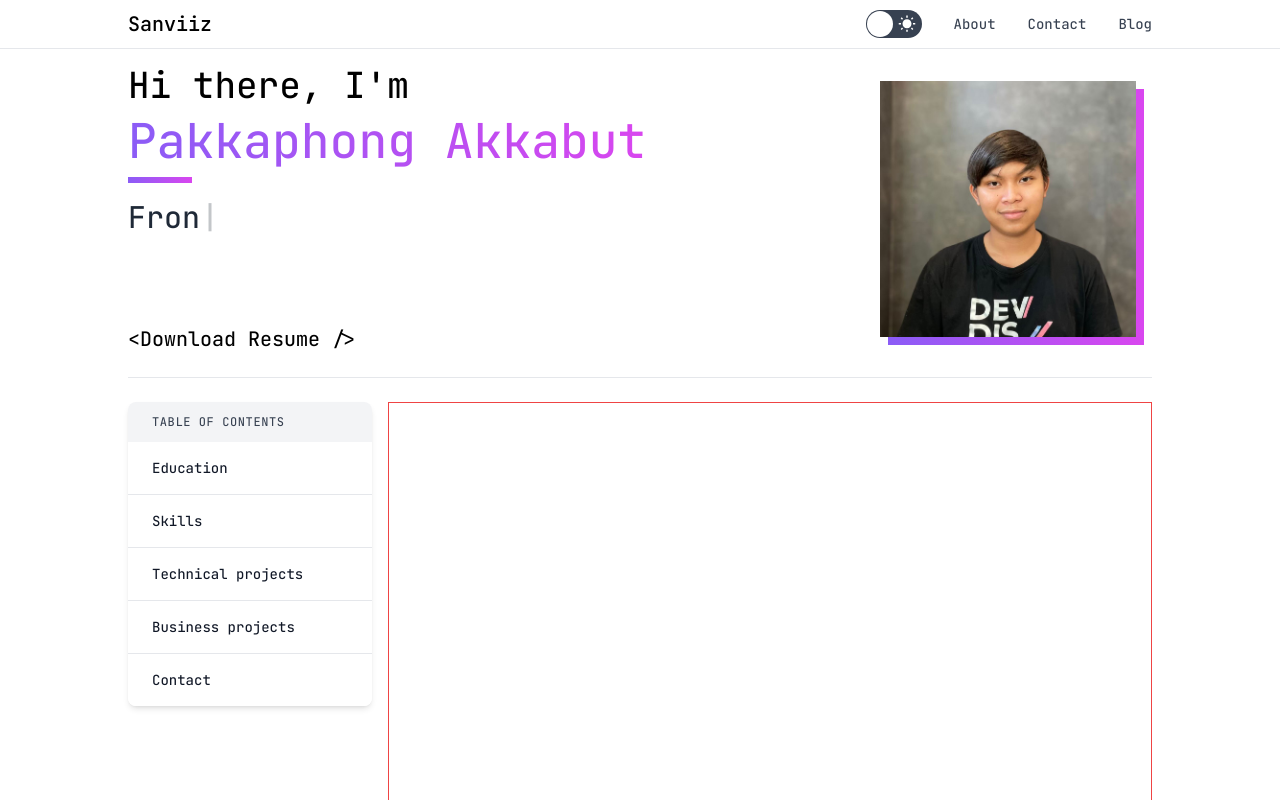
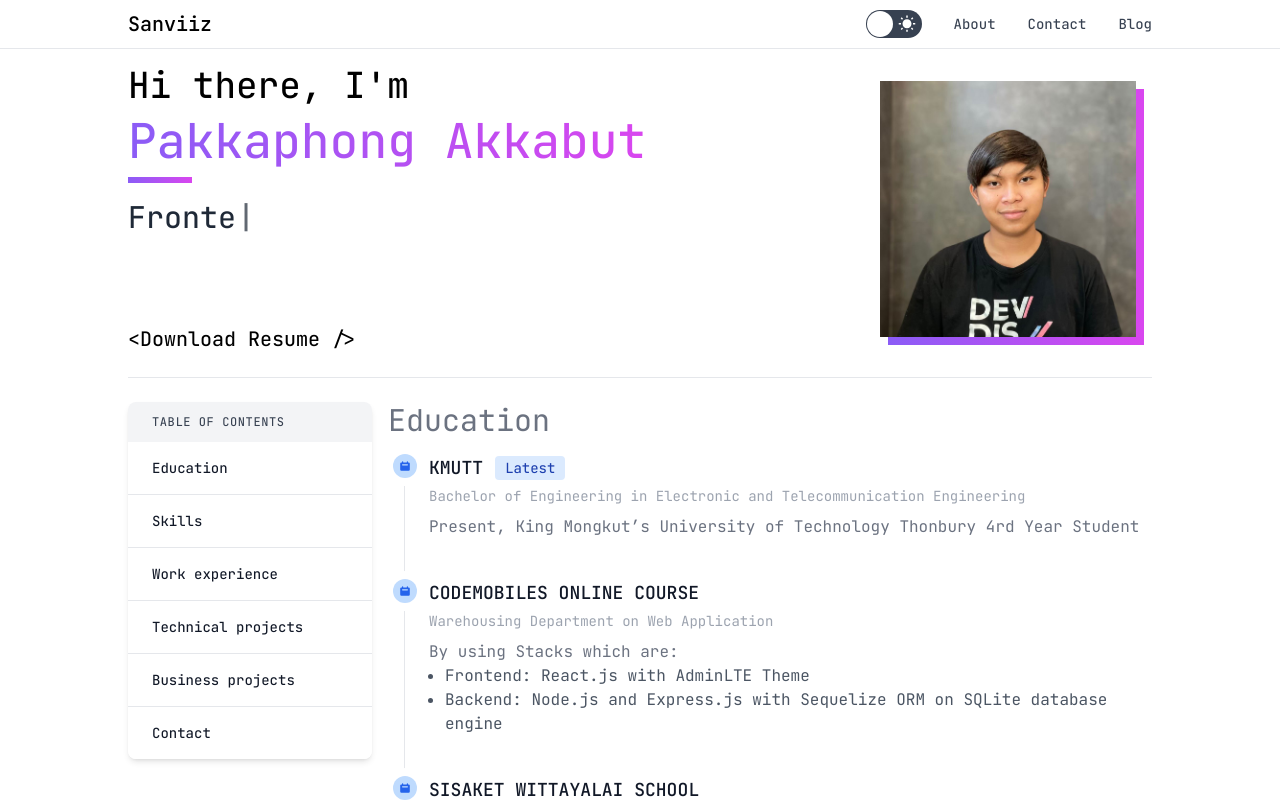
Before and after one commit to sanviiz/sanviiz.github.io, a Next.js app: page / in a window 1280 px wide. Shown: the top 800 px of the page. Built offline with nearby package versions, Linux system fonts and the light colour scheme.

Commit message:
Add: styling education section

```diff
--- /dev/null
+++ b/components/EducationSection/EducationSection.tsx
@@ -0,0 +1,84 @@
+import { Education } from '@helper/types'
+import React from 'react'
+
+const EducationSection = () => {
+	const educationList: Education[] = [
+		{
+			academy: 'KMUTT',
+			program: 'Bachelor of Engineering in Electronic and Telecommunication Engineering',
+			description:
+				'Present, King Mongkut’s University of Technology Thonbury 4rd Year Student',
+		},
+		{
+			academy: 'CODEMOBILES ONLINE COURSE',
+			program: 'Warehousing Department on Web Application',
+			description: 'By using Stacks which are:',
+			list: [
+				'Frontend: React.js with AdminLTE Theme',
+				'Backend: Node.js and Express.js with Sequelize ORM on SQLite database engine',
+			],
+		},
+		{
+			academy: 'SISAKET WITTAYALAI SCHOOL',
+			program: 'Science and Mathematics Program',
+			description: 'Graduated April 2018',
+		},
+	]
+
+	return (
+		<>
+			<span className="text-3xl font-normal text-gray-500 transition-all dark:text-gray-300">
+				Education
+			</span>
+			<div className="pl-4 pt-4">
+				<ol className="relative border-l border-gray-200 dark:border-gray-700">
+					{educationList.map((education, index) => (
+						<li className="mb-10 ml-6" key={index}>
+							<span className="absolute -left-3 flex h-6 w-6 items-center justify-center rounded-full bg-blue-200 ring-8 ring-white dark:bg-blue-900 dark:ring-gray-900">
+								<svg
+									className="h-3 w-3 text-blue-600 dark:text-blue-400"
+									fill="currentColor"
+									viewBox="0 0 20 20"
+									xmlns="http://www.w3.org/2000/svg"
+								>
+									<path
+										fillRule="evenodd"
+										d="M6 2a1 1 0 00-1 1v1H4a2 2 0 00-2 2v10a2 2 0 002 2h12a2 2 0 002-2V6a2 2 0 00-2-2h-1V3a1 1 0 10-2 0v1H7V3a1 1 0 00-1-1zm0 5a1 1 0 000 2h8a1 1 0 100-2H6z"
+										clipRule="evenodd"
+									></path>
+								</svg>
+							</span>
+							<h3 className="mb-1 flex items-center text-lg font-semibold text-gray-900 dark:text-white">
+								{education.academy}{' '}
+								{index === 0 && (
+									<span className="mr-2 ml-3 rounded bg-blue-100 px-2.5 py-0.5 text-sm font-medium text-blue-800 dark:bg-blue-200 dark:text-blue-800">
+										Latest
+									</span>
+								)}
+							</h3>
+							<time className="mb-2 block text-sm font-normal leading-normal text-gray-400 dark:text-gray-500">
+								{education.program}
+							</time>
+							<p
+								className={`text-base font-normal text-gray-500 dark:text-gray-400 ${
+									education?.list ? 'mb-0' : 'mb-4'
+								}`}
+							>
+								{education.description}
+							</p>
+							{education?.list && (
+								<ul className="mb-4 ml-4 list-disc text-base font-normal text-gray-600 transition-all dark:text-gray-400">
+									{education.list.map((listElement, index) => {
+										return <li key={index}>{listElement}</li>
+									})}
+								</ul>
+							)}
+						</li>
+					))}
+				</ol>
+			</div>
+		</>
+	)
+}
+
+export default EducationSection
--- a/components/Layout/Footer.tsx
+++ b/components/Layout/Footer.tsx
@@ -3,7 +3,7 @@ import React, { FC } from 'react'
 const Footer: FC = () => {
 	return (
 		<>
-			<footer className="bg-white p-4 transition-all dark:bg-gray-800 xs:p-8">
+			<footer className="bg-white p-4 transition-all dark:bg-gray-800 xs:px-8">
 				<div className="container mx-auto max-w-5xl">
 					<div className="md:flex md:justify-between">
 						<div className="mb-6 md:mb-0">
--- a/components/TableOfContents/TableOfContents.tsx
+++ b/components/TableOfContents/TableOfContents.tsx
@@ -1,6 +1,34 @@
 import React, { FC } from 'react'
+import { TableContents } from '@helper/types'
 
 const TableOfContents: FC = () => {
+	const contentList: TableContents[] = [
+		{
+			label: 'Education',
+			link: '#education',
+		},
+		{
+			label: 'Skills',
+			link: '#skills',
+		},
+		{
+			label: 'Work experience',
+			link: '#workexperience',
+		},
+		{
+			label: 'Technical projects',
+			link: '#technicalprojects',
+		},
+		{
+			label: 'Business projects',
+			link: '#businessprojects',
+		},
+		{
+			label: 'Contact',
+			link: '#contact',
+		},
+	]
+
 	return (
 		<>
 			<div className="overflow-hidden rounded-lg shadow-md lg:sticky lg:top-16">
@@ -16,31 +44,20 @@ const TableOfContents: FC = () => {
 						</tr>
 					</thead>
 					<tbody>
-						<tr className="border-b bg-white transition-all dark:border-gray-700 dark:bg-gray-800">
-							<td className="cursor-pointer whitespace-nowrap py-4 px-6 text-sm font-medium text-gray-900 transition-all hover:underline dark:text-white">
-								Education
-							</td>
-						</tr>
-						<tr className="border-b bg-white transition-all dark:border-gray-700 dark:bg-gray-800">
-							<td className="cursor-pointer whitespace-nowrap py-4 px-6 text-sm font-medium text-gray-900 transition-all hover:underline dark:text-white">
-								Skills
-							</td>
-						</tr>
-						<tr className="border-b bg-white transition-all dark:border-gray-700 dark:bg-gray-800">
-							<td className="cursor-pointer whitespace-nowrap py-4 px-6 text-sm font-medium text-gray-900 transition-all hover:underline dark:text-white">
-								Technical projects
-							</td>
-						</tr>
-						<tr className="border-b bg-white transition-all dark:border-gray-700 dark:bg-gray-800">
-							<td className="cursor-pointer whitespace-nowrap py-4 px-6 text-sm font-medium text-gray-900 transition-all hover:underline dark:text-white">
-								Business projects
-							</td>
-						</tr>
-						<tr className="bg-white transition-all dark:bg-gray-800">
-							<td className="cursor-pointer whitespace-nowrap py-4 px-6 text-sm font-medium text-gray-900 transition-all hover:underline dark:text-white">
-								Contact
-							</td>
-						</tr>
+						{contentList.map((record, index) => (
+							<tr
+								className={`bg-white transition-all dark:bg-gray-800 ${
+									index !== contentList.length - 1
+										? 'border-b dark:border-gray-700'
+										: ''
+								}`}
+								key={index}
+							>
+								<td className="cursor-pointer whitespace-nowrap py-4 px-6 text-sm font-medium text-gray-900 transition-all hover:underline dark:text-white">
+									{record.label}
+								</td>
+							</tr>
+						))}
 					</tbody>
 				</table>
 			</div>
--- a/pages/index.tsx
+++ b/pages/index.tsx
@@ -2,6 +2,7 @@ import type { NextPage } from 'next'
 import Head from 'next/head'
 import TableOfContents from '@components/TableOfContents/TableOfContents'
 import HeroSection from '@components/HeroSection/HeroSection'
+import EducationSection from '@components/EducationSection/EducationSection'
 
 const Home: NextPage = () => {
 	return (
@@ -18,7 +19,9 @@ const Home: NextPage = () => {
 					<div>
 						<TableOfContents />
 					</div>
-					<div className="border border-red-500 py-96 lg:col-span-3"></div>
+					<div className="lg:col-span-3">
+						<EducationSection />
+					</div>
 				</div>
 			</div>
 		</>
```
Also changed, not shown: helper/types.ts (+12 -0 lines).
